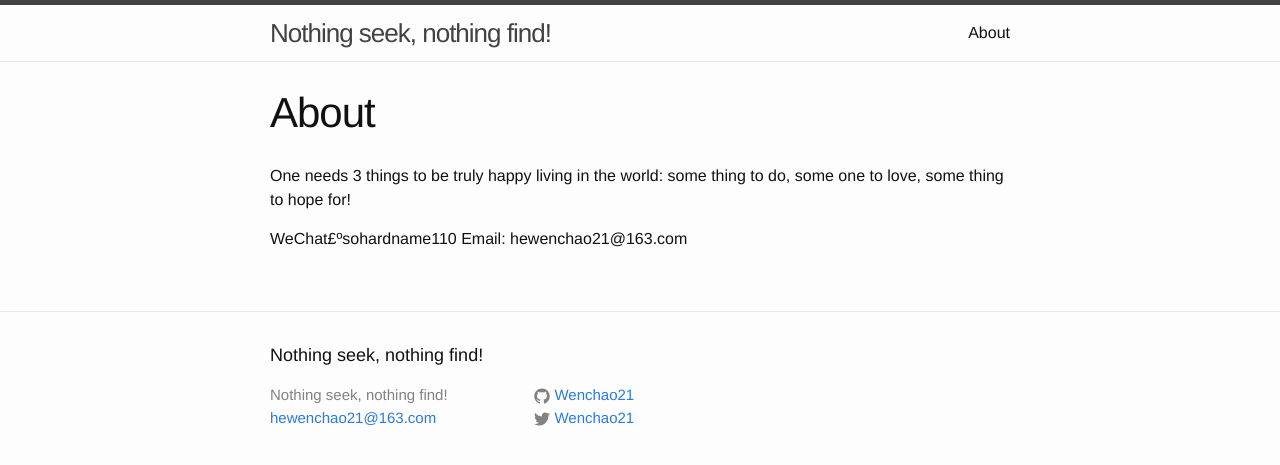
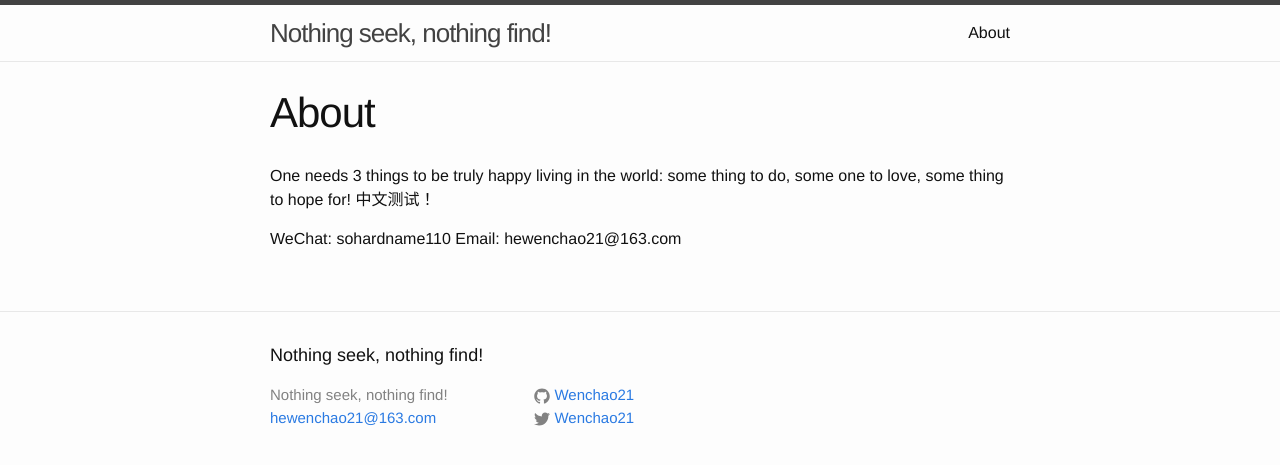
Before and after one commit to Wenchao21/Wenchao21.github.io, a Jekyll site: the page built from about.md, in a window 1280 px wide. Shown: the top 465 px of the page. Built offline with Jekyll 4.4.1, drawn with Linux system fonts in a browser that asks for light colours.

Commit message:
Update about.md
中文测试

```diff
--- a/about.md
+++ b/about.md
@@ -5,7 +5,7 @@ permalink: /about/
 ---
 
 One needs 3 things to be truly happy living in the world: some thing to do, some one to love, some thing to hope for!
+中文测试！
 
-
-WeChat£ºsohardname110
+WeChat: sohardname110
 Email: hewenchao21@163.com
```
